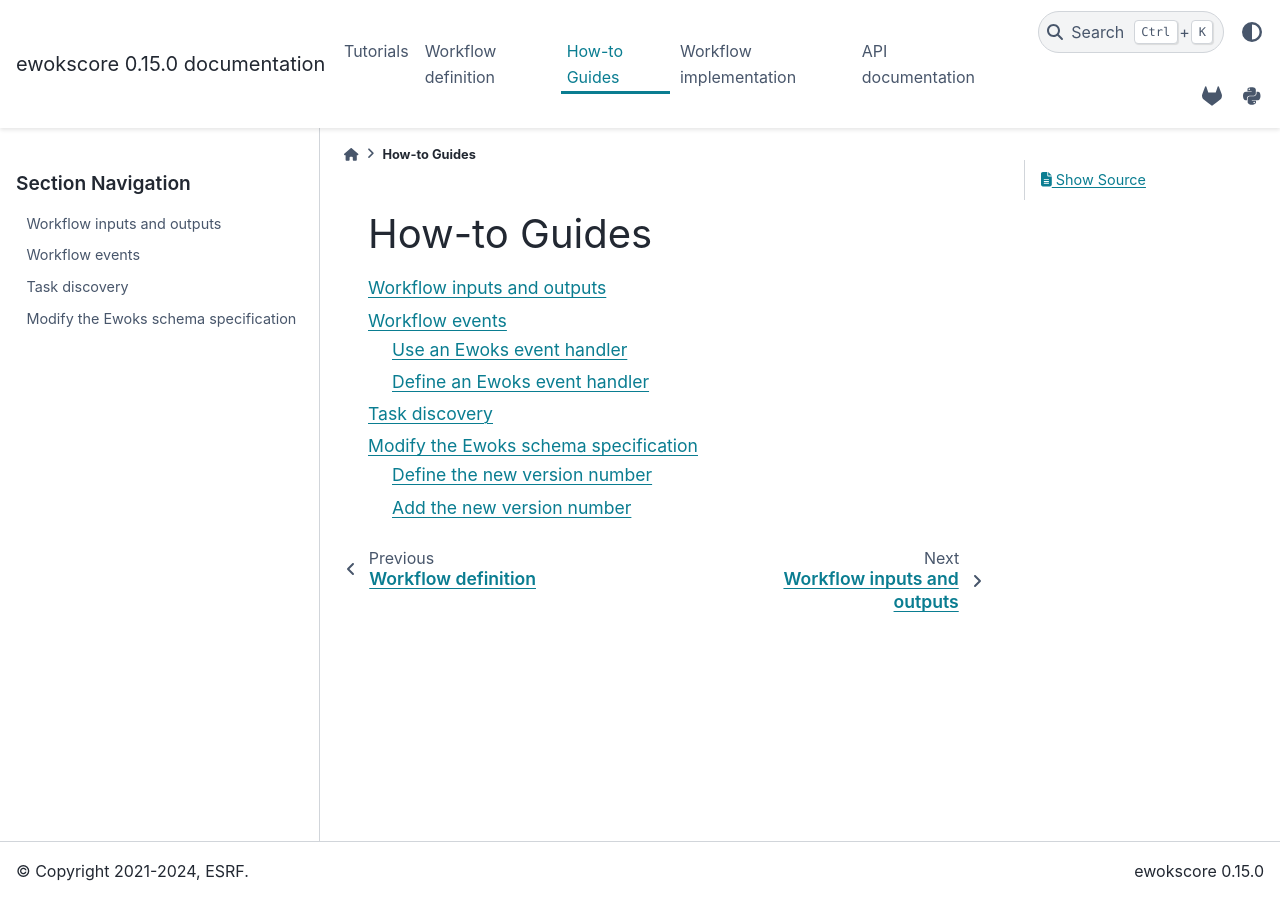
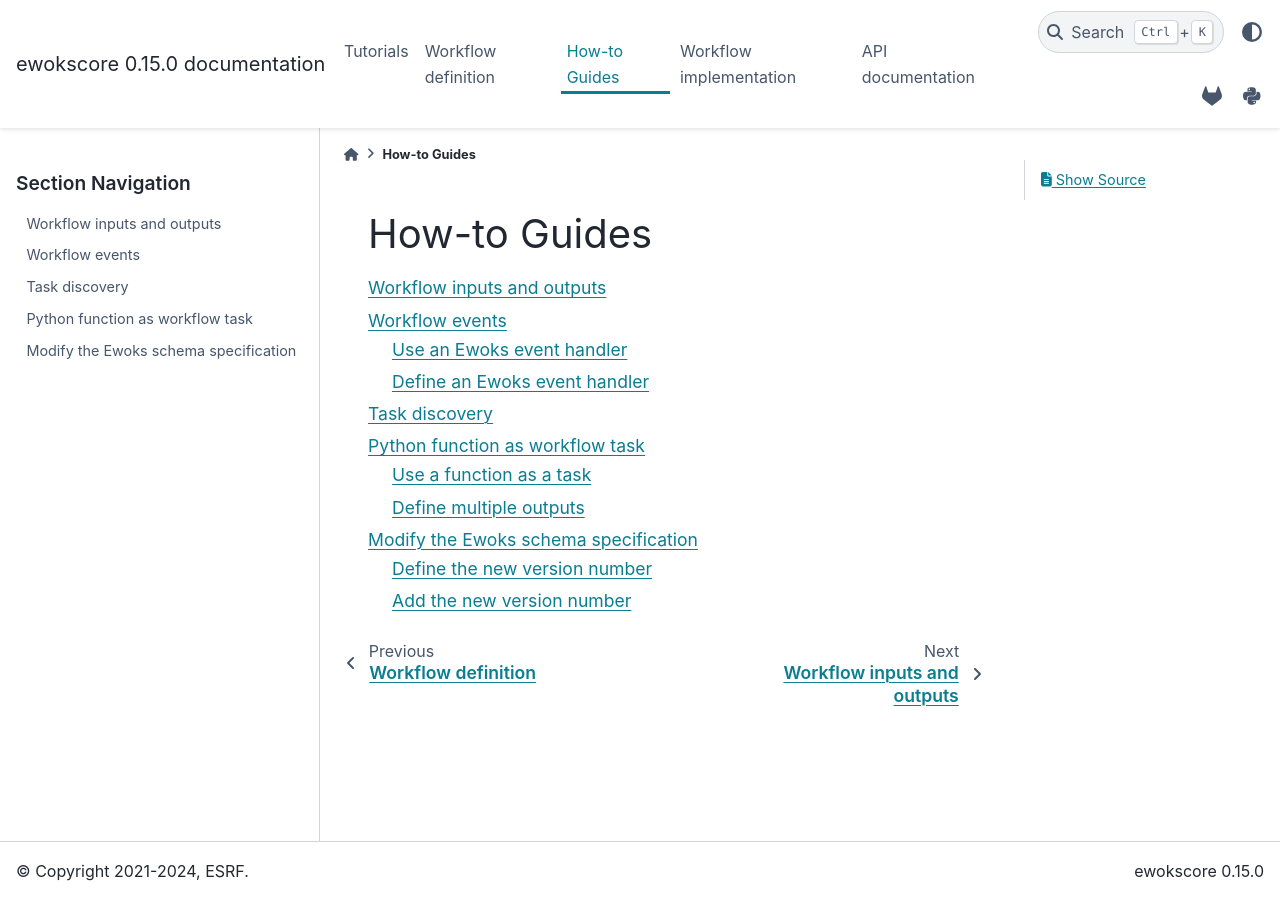
Before and after one commit to ewoks-kit/ewokscore, a Sphinx documentation site: the page built from doc/howtoguides.rst, in a window 1280 px wide. Built offline with Sphinx 7.4.7 and the PyData theme 0.15.4, drawn with Linux system fonts in a browser that asks for light colours; pages that are not in the unit, such as notebooks, are missing from menus; some of the changed lines change nothing that is shown.

Commit message:
add function as task how-to

```diff
--- a/doc/conf.py
+++ b/doc/conf.py
@@ -21,6 +21,7 @@
     "sphinx.ext.viewcode",
     "sphinxcontrib.mermaid",
     "sphinx_autodoc_typehints",
+    "sphinx_design",
     "nbsphinx",
     "nbsphinx_link",
 ]
--- a/doc/howtoguides.rst
+++ b/doc/howtoguides.rst
@@ -6,5 +6,6 @@
     howtoguides/execute_io
     howtoguides/events
     howtoguides/task_discovery
+    howtoguides/function_task
     howtoguides/notebook_task
     howtoguides/change_schema
--- /dev/null
+++ b/doc/howtoguides/function_task.rst
@@ -0,0 +1,146 @@
+Python function as workflow task
+================================
+
+A Python function can be used as a task node in a workflow by using ``"method"`` as its ``task_type``.
+By default, such task has a single output named ``return_value``.
+It is possible to `Define multiple outputs`_.
+
+Use a function as a task
+------------------------
+
+Example with a ``range_info`` function returning 3 values in a dictionary:
+
+.. code:: python
+
+    def range_info(a: float, b: float):
+        return {
+            "extent": abs(b - a),
+            "minimum": min(a, b),
+            "maximum": max(a, b),
+        }
+
+The corresponding workflow node must be declared with ``"method"`` as ``task_type``:
+
+.. code:: python
+
+    range_info_node = {
+        "id": "task_range_info",
+        "task_type": "method",
+        "task_identifier": "__main__.range_info",
+    }
+
+Code to execute the ``range_info`` function as a task in a workflow with ``a=15`` and ``b=10`` as inputs:
+
+.. code:: python
+
+    from ewokscore import execute_graph
+
+    # Define a workflow which calls the range_info function as a task
+    workflow = {
+        "graph": {"id": "range_info_workflow"},
+        "nodes": [
+            {
+                "id": "task_range_info",
+                "task_type": "method",
+                "task_identifier": "__main__.range_info",
+            },
+        ],
+        "links": [],
+    }
+
+    # Define task inputs
+    inputs = [
+        {"id": "task_range_info", "name": "a", "value": 15},
+        {"id": "task_range_info", "name": "b", "value": 10},
+    ]
+
+    # Execute the workflow
+    result = execute_graph(workflow, inputs=inputs)
+    print(result)
+
+The task output contains a single ``return_value`` field which is set to the function return value.
+
+In the ``range_info`` example, the result contains a single output field ``return_value``:
+
+.. code:: python
+
+    {'return_value': {'extent': 5, 'minimum': 10, 'maximum': 15}}
+
+
+Define multiple outputs
+-----------------------
+
+To declare a function that can be used as a :class:`Task` with multiple output fields:
+
+* Declare the function with one of the following kind of return type:
+
+  .. tab-set::
+
+      .. tab-item:: namedtuple
+
+          .. code:: python
+
+              from collections import namedtuple
+
+              Result = namedtuple("Result", ["extent", "minimum", "maximum"])
+
+      .. tab-item:: dataclass
+
+          .. code:: python
+
+              from dataclasses import dataclass
+
+              @dataclass
+              class Result:
+                  extent: float
+                  minimum: float
+                  maximum: float
+
+      .. tab-item:: typing.NamedTuple
+
+          .. code:: python
+
+              from typing import NamedTuple
+
+              class Result(NamedTuple):
+                  extent: float
+                  minimum: float
+                  maximum: float
+
+      .. tab-item:: typing.TypedDict
+
+          .. code:: python
+
+              from typing import TypedDict
+
+              class Result(TypedDict):
+                  extent: float
+                  minimum: float
+                  maximum: float
+
+  .. code:: python
+
+      def range_info(a: float, b: float) -> Result:
+
+* Add the :func:`task_outputs` decorator to the function declaration:
+
+  .. code:: python
+
+      from ewokscore.methodtask import task_outputs
+
+      @task_outputs
+      def range_info(a: float, b: float) -> Result:
+          return Result(
+              extent=abs(b - a),
+              minimum=min(a, b),
+              maximum=max(a, b),
+          )
+
+
+When a ``@task_outputs`` decorated function is used as a :class:`Task`, the task output names are defined by the function return type.
+
+In the example, the return value of ``range_info`` function is available through 3 task outputs:
+
+.. code:: python
+
+    {'maximum': 15, 'extent': 5, 'minimum': 10}
```
